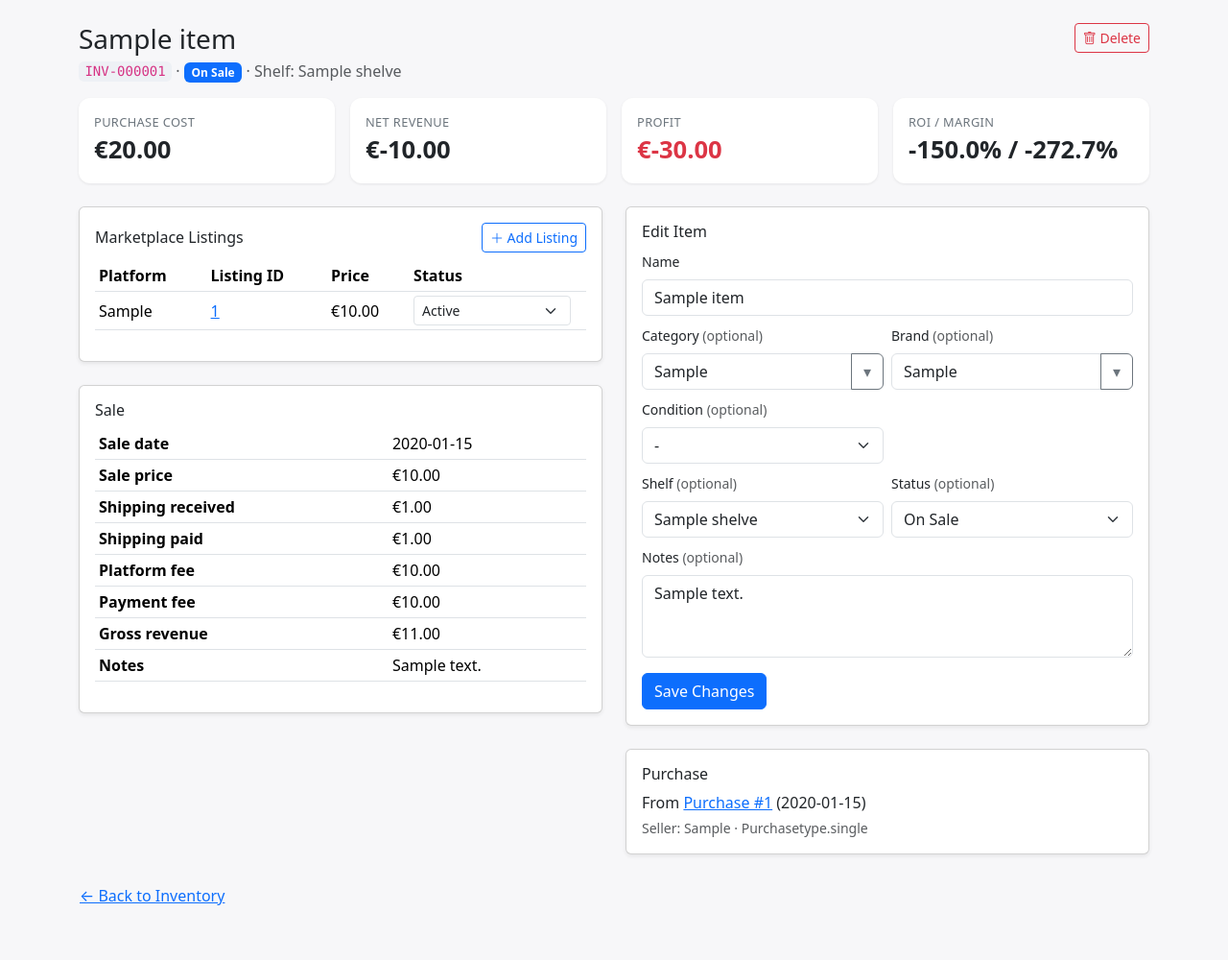
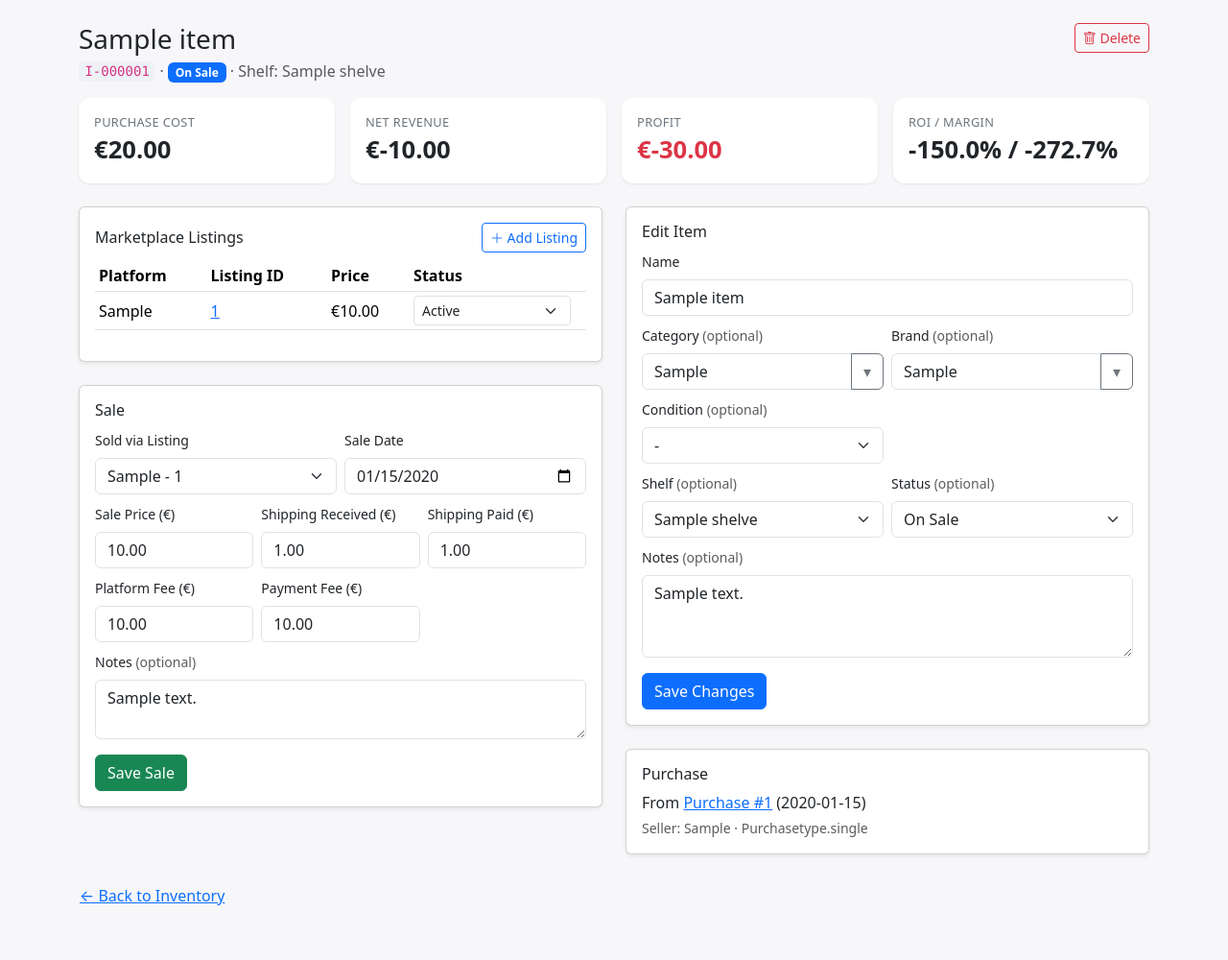
Before and after one commit to Dommus/Resale-Desk, a Flask app: page /inventory/1 in a window 1280 px wide. Shown: the part 56-1056 px from the top of the page at 96% size. Run offline with Flask 3, Linux system fonts and the light colour scheme; a user stored in the database is signed in; tables that the repository leaves empty hold one stand-in row (values such as "Sample post").

Commit message:
implement editing existing sales

```diff
--- a/app.py
+++ b/app.py
@@ -642,6 +642,43 @@ def new_sale(item_id):
     return render_template("sales/sales_new.html", item=item)
 
 
+@app.route("/sales/<int:sale_id>/edit", methods=["POST"])
+@login_required
+def edit_sale(sale_id):
+    sale = Sale.query.join(Item).filter(Sale.id == sale_id, Item.user_id == current_user.id).first_or_404()
+    item = sale.item
+
+    listing_id = request.form.get("listing_id")
+    listing = None
+    if listing_id:
+        try:
+            listing = Listing.query.filter_by(id=int(listing_id), item_id=item.id).first()
+        except (TypeError, ValueError):
+            listing = None
+        if listing is None:
+            flash("Invalid listing selected.", "danger")
+            return redirect(url_for("view_item", item_id=item.id))
+
+    sale.listing_id = listing.id if listing else None
+    sale.sale_date = parse_date(request.form.get("sale_date"), default=sale.sale_date)
+    sale.sale_price = parse_decimal(request.form.get("sale_price"))
+    sale.shipping_received = parse_decimal(request.form.get("shipping_received"))
+    sale.shipping_paid = parse_decimal(request.form.get("shipping_paid"))
+    sale.platform_fee = parse_decimal(request.form.get("platform_fee"))
+    sale.payment_fee = parse_decimal(request.form.get("payment_fee"))
+    sale.notes = request.form.get("notes", "").strip() or None
+
+    for listing in item.listings:
+        if listing.id == sale.listing_id:
+            listing.status = ListingStatus.SOLD
+        elif listing.status in (ListingStatus.ACTIVE, ListingStatus.SOLD):
+            listing.status = ListingStatus.REMOVED
+
+    db.session.commit()
+    flash("Sale updated.", "success")
+    return redirect(url_for("view_item", item_id=item.id))
+
+
 #########################
 #     Authentication
 
--- a/models.py
+++ b/models.py
@@ -29,7 +29,6 @@ class ItemStatus(Enum):
     # TODO: Remove any status I decide later not to use
     ON_SALE = 'On Sale'
     SOLD = 'Sold'
-    NOT_SOLD = 'Not Sold'
     WAITING = 'Waiting'
     REFUNDED = 'Refunded'
     IN_STORAGE = 'In Storage'
@@ -145,12 +144,12 @@ class Item(db.Model):
     def inventory_code(self) -> str | None:
         if self.id is None:
             return None
-        return f"INV-{self.id:06d}"
+        return f"I-{self.id:06d}"
 
     @property
     def days_in_inventory(self) -> int:
         end = self.sale.sale_date if self.sale else datetime_date.today()
-        start = self.created_at.date() if self.created_at else end
+        start = self.purchase.date if self.purchase.date else end
         return (end - start).days
 
     @property
--- a/templates/inventory/inventory.html
+++ b/templates/inventory/inventory.html
@@ -59,7 +59,6 @@
         <table class="table table-hover align-middle" id="inventory-table">
             <thead>
                 <tr>
-                    <th class="sortable-header" data-sort-key="id" data-sort-type="number" tabindex="0" role="button">ID <span class="sort-indicator" aria-hidden="true"></span></th>
                     <th class="sortable-header" data-sort-key="code" data-sort-type="text" tabindex="0" role="button">Item Code <span class="sort-indicator" aria-hidden="true"></span></th>
                     <th class="sortable-header" data-sort-key="name" data-sort-type="text" tabindex="0" role="button">Name <span class="sort-indicator" aria-hidden="true"></span></th>
                     <th class="sortable-header" data-sort-key="category" data-sort-type="text" tabindex="0" role="button">Category <span class="sort-indicator" aria-hidden="true"></span></th>
@@ -74,10 +73,8 @@
             <tbody>
                 {% for item in items %}
                 <tr>
-                    <!-- ID -->
-                    <td data-sort-value="{{ item.id }}"><code class="inv-code">{{ item.id }}</code></td>
                     <!-- Item Code -->
-                    <td data-sort-value="{{ item.code or '' }}"><code class="inv-code">{{ item.code or 'No Code Assigned' }}</code></td>
+                    <td data-sort-value="{{ item.code or '' }}"><code class="inv-code">{{ item.inventory_code or 'No Code Assigned' }}</code></td>
                     <!-- Name -->
                     <td data-sort-value="{{ item.name }}">{{ item.name }}</td>
                     <!-- Category -->
--- a/templates/inventory/inventory_view.html
+++ b/templates/inventory/inventory_view.html
@@ -109,16 +109,50 @@
                     {% endif %}
                 </div>
                 {% if item.sale %}
-                <table class="table table-sm">
-                    <tr><th>Sale date</th><td>{{ item.sale.sale_date }}</td></tr>
-                    <tr><th>Sale price</th><td>€{{ "%.2f"|format(item.sale.sale_price) }}</td></tr>
-                    <tr><th>Shipping received</th><td>€{{ "%.2f"|format(item.sale.shipping_received) }}</td></tr>
-                    <tr><th>Shipping paid</th><td>€{{ "%.2f"|format(item.sale.shipping_paid) }}</td></tr>
-                    <tr><th>Platform fee</th><td>€{{ "%.2f"|format(item.sale.platform_fee) }}</td></tr>
-                    <tr><th>Payment fee</th><td>€{{ "%.2f"|format(item.sale.payment_fee) }}</td></tr>
-                    <tr><th>Gross revenue</th><td>€{{ "%.2f"|format(item.sale.gross_revenue) }}</td></tr>
-                    {% if item.sale.notes %}<tr><th>Notes</th><td>{{ item.sale.notes }}</td></tr>{% endif %}
-                </table>
+                <form method="post" action="{{ url_for('edit_sale', sale_id=item.sale.id) }}">
+                    <div class="row g-2">
+                        {% if item.listings %}
+                        <div class="col-md-6">
+                            <label class="form-label small">Sold via Listing</label>
+                            <select class="form-select" name="listing_id">
+                                <option value="">Not linked to a specific listing</option>
+                                {% for l in item.listings %}
+                                <option value="{{ l.id }}" {% if item.sale.listing_id == l.id %}selected{% endif %}>{{ l.platform }} - {{ l.listing_id }}</option>
+                                {% endfor %}
+                            </select>
+                        </div>
+                        {% endif %}
+                        <div class="col-md-6">
+                            <label class="form-label small">Sale Date</label>
+                            <input type="date" class="form-control" name="sale_date" value="{{ item.sale.sale_date }}" required>
+                        </div>
+                        <div class="col-md-4">
+                            <label class="form-label small">Sale Price (€)</label>
+                            <input type="number" step="0.01" min="0" class="form-control" name="sale_price" value="{{ item.sale.sale_price }}" required>
+                        </div>
+                        <div class="col-md-4">
+                            <label class="form-label small">Shipping Received (€)</label>
+                            <input type="number" step="0.01" min="0" class="form-control" name="shipping_received" value="{{ item.sale.shipping_received }}">
+                        </div>
+                        <div class="col-md-4">
+                            <label class="form-label small">Shipping Paid (€)</label>
+                            <input type="number" step="0.01" min="0" class="form-control" name="shipping_paid" value="{{ item.sale.shipping_paid }}">
+                        </div>
+                        <div class="col-md-4">
+                            <label class="form-label small">Platform Fee (€)</label>
+                            <input type="number" step="0.01" min="0" class="form-control" name="platform_fee" value="{{ item.sale.platform_fee }}">
+                        </div>
+                        <div class="col-md-4">
+                            <label class="form-label small">Payment Fee (€)</label>
+                            <input type="number" step="0.01" min="0" class="form-control" name="payment_fee" value="{{ item.sale.payment_fee }}">
+                        </div>
+                        <div class="col-12">
+                            <label class="form-label small">Notes <span class="text-muted">(optional)</span></label>
+                            <textarea class="form-control" name="notes" rows="2">{{ item.sale.notes or '' }}</textarea>
+                        </div>
+                    </div>
+                    <button type="submit" class="btn btn-success mt-3">Save Sale</button>
+                </form>
                 {% else %}
                 <p class="text-muted mb-0">Not sold yet.</p>
                 {% endif %}
```
